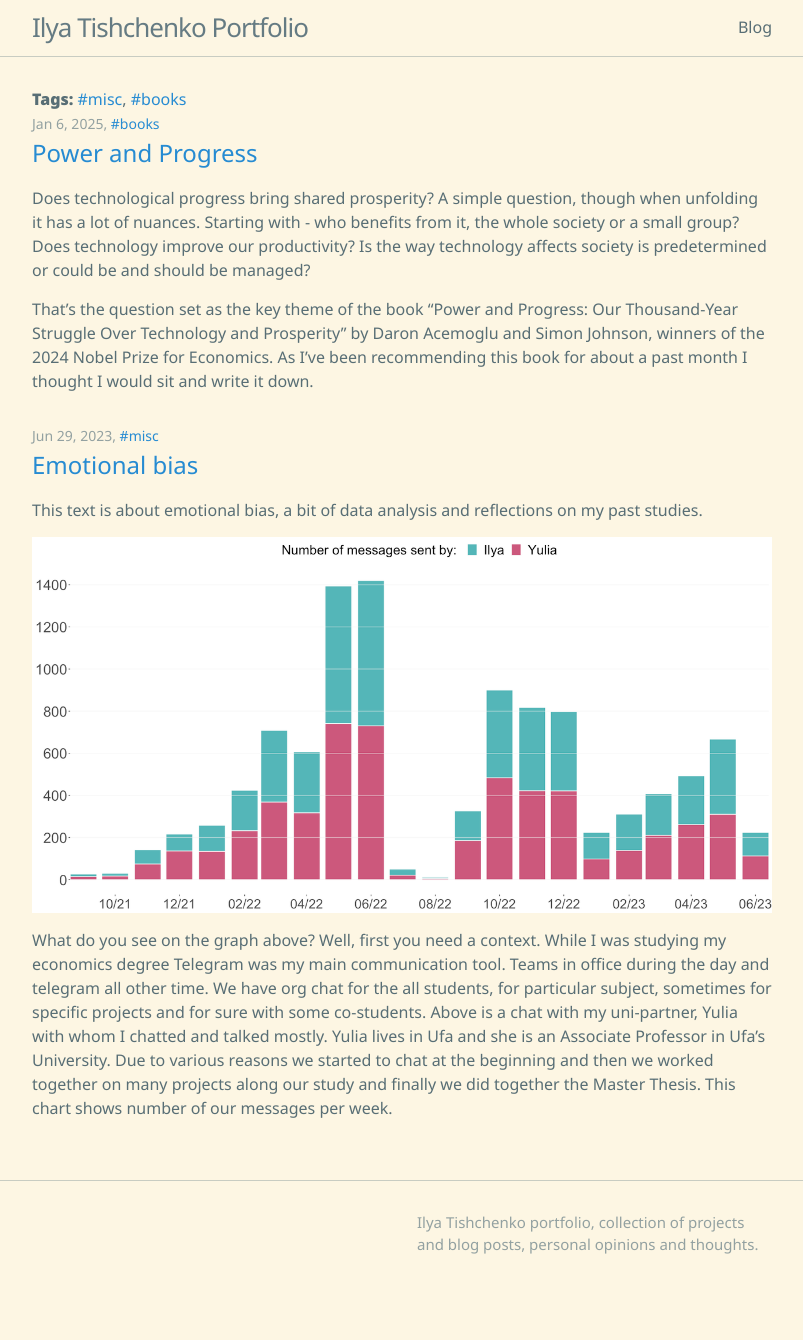
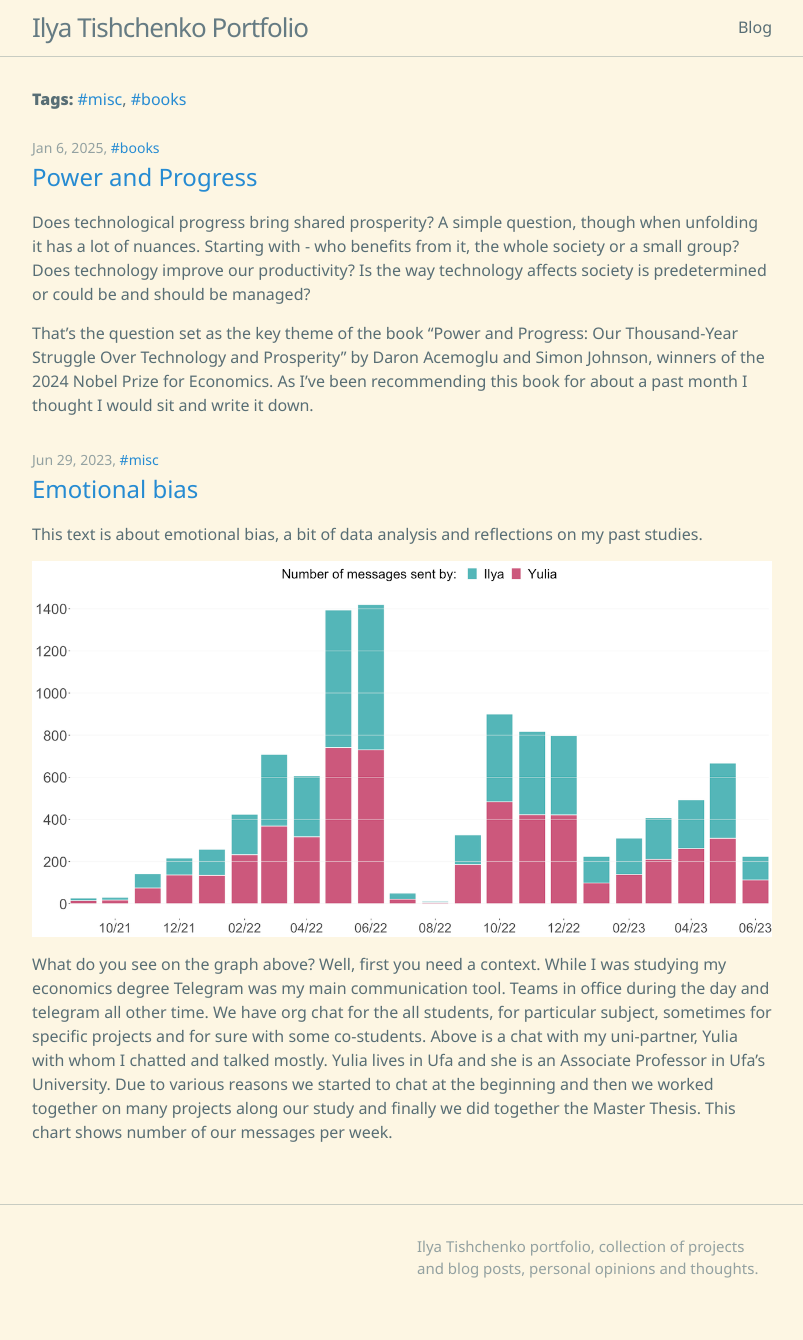
Before and after one commit to vearlen/vearlen.github.io, a Jekyll site: the page built from blog.md, in a window 1280 px wide. Shown: the whole page, without its empty margins (238-1041 px from the left). Built offline with Jekyll 4.4.1, drawn with Linux system fonts in a browser that asks for light colours; before the commit the page ends 1316 px from its top, so only the background shows below that.

Commit message:
update posts layout

```diff
--- a/_layouts/home.html
+++ b/_layouts/home.html
@@ -13,7 +13,7 @@
       <a href="{{ site.baseurl }}/archive.html#{{ tag[0] | slugize }}" class="tag-link">#{{ tag[0] }}</a>{% unless forloop.last %}, {% endunless %}
     {%- endfor %}
   </div>
-
+  <br>
   {{ content }}
 
 
@@ -36,7 +36,7 @@
           {{ post.date | date: date_format }}
           {%- if post.tags and post.tags.size > 0 -%}
             , {% for tag in post.tags %}
-              <a href="{{site.baseurl}}/archive.html#{{tag | slugize}}" class="post-tag">#{{ tag }}</a>{% unless forloop.last %}, {% endunless %}
+              <a href="{{site.baseurl}}/archive.html?tag={{tag | slugize}}" class="post-tag">#{{ tag }}</a>{% unless forloop.last %}, {% endunless %}
             {% endfor %}
           {%- endif -%}
         </span>
```
